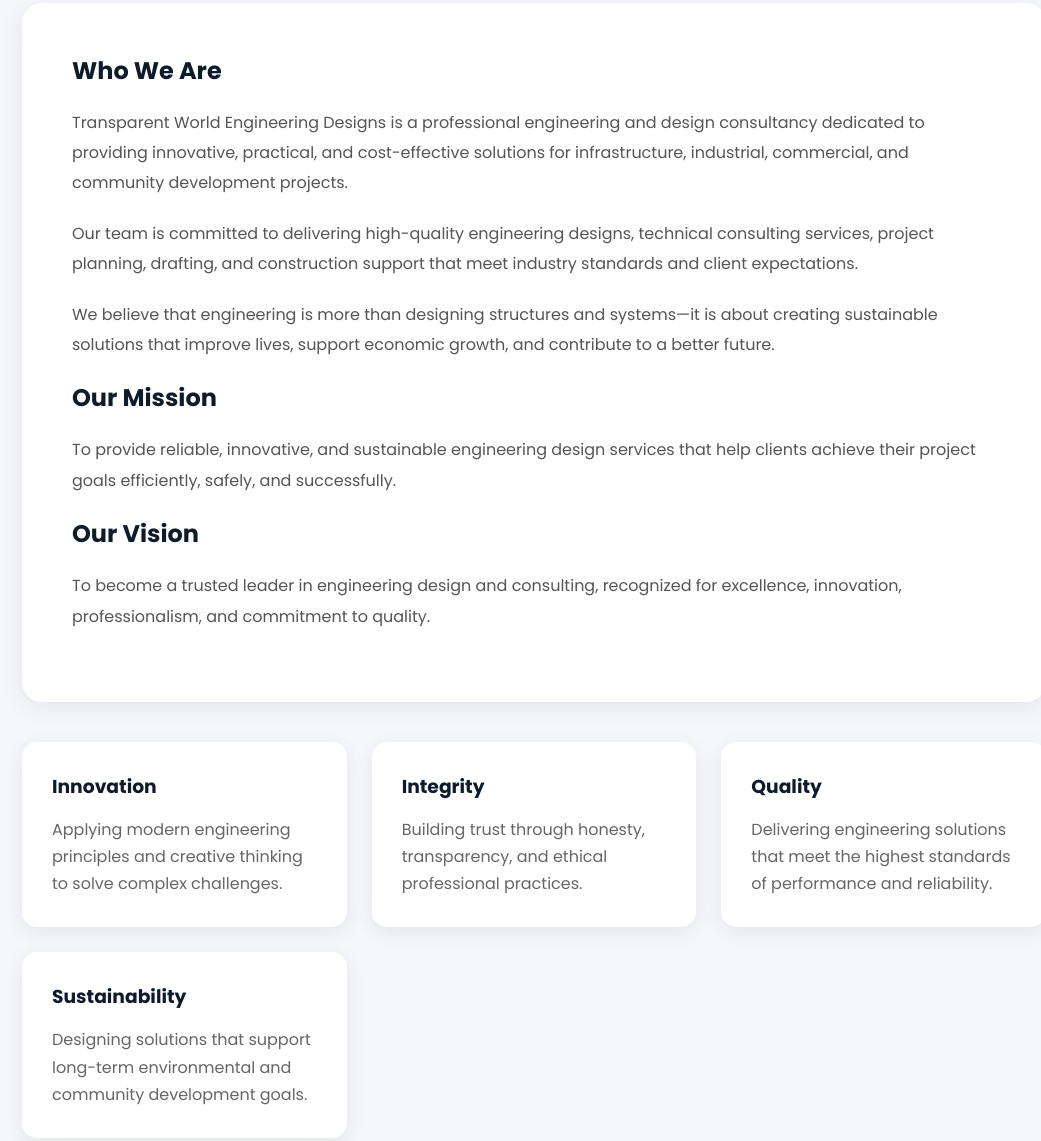
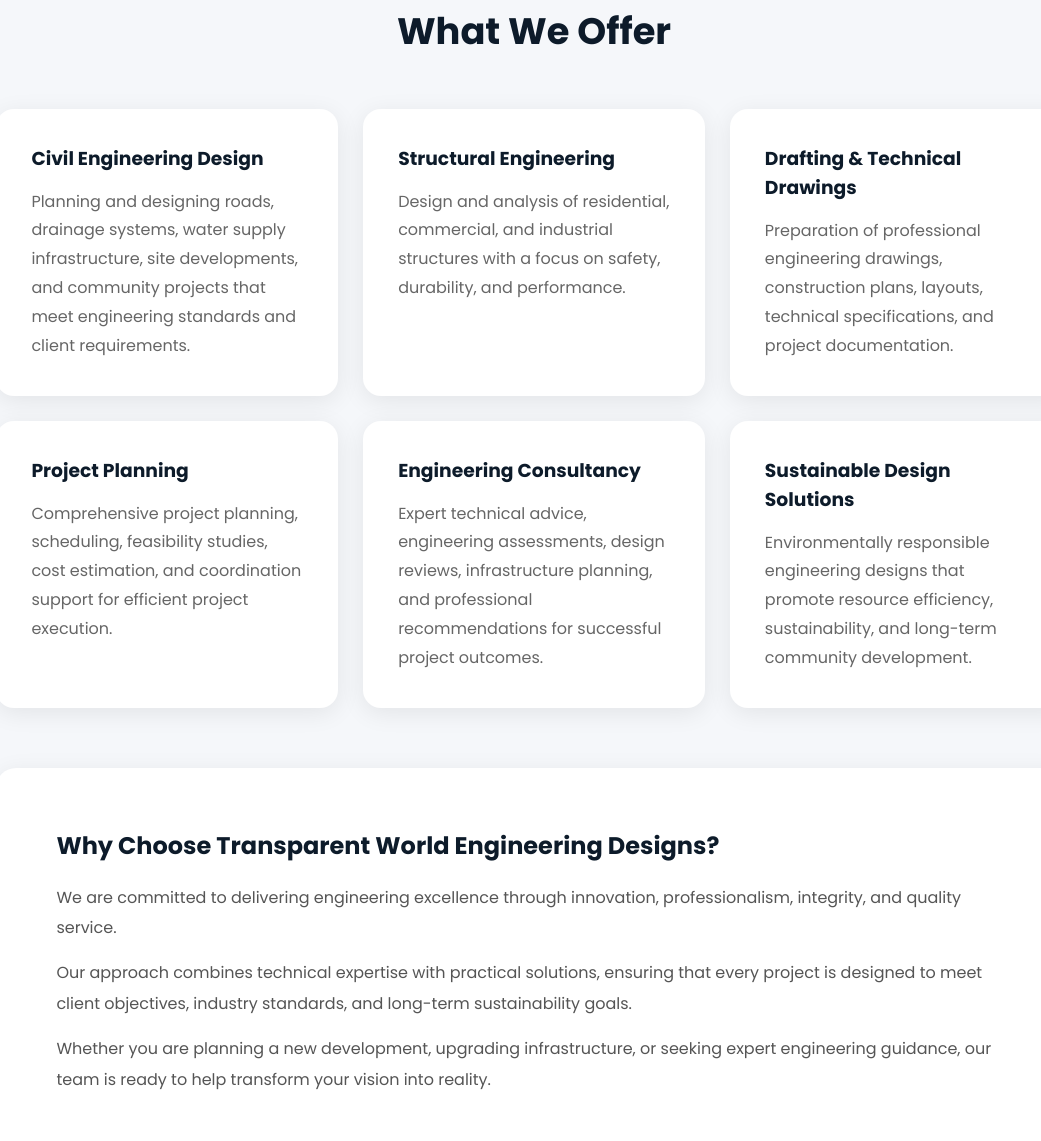
Before and after one commit to transparentworldprinting-afk/Transparent_World_Design, a plain HTML site: page services.html in a window 1280 px wide. Shown: the part 552-1693 px from the top of the page, without its empty margins (106-1147 px from the left). Drawn offline with Linux system fonts and the light colour scheme.

Commit message:
Update services.html

```diff
--- a/services.html
+++ b/services.html
@@ -3,7 +3,7 @@
 <head>
 <meta charset="UTF-8">
 <meta name="viewport" content="width=device-width, initial-scale=1.0">
-<title>About Us | Transparent World Engineering Designs</title>
+<title>Services | Transparent World Engineering Designs</title>
 
 <link href="https://fonts.googleapis.com/css2?family=Poppins:wght@300;400;500;600;700&display=swap" rel="stylesheet">
 
@@ -78,73 +78,89 @@
 }
 
 /* HERO */
-.about-hero{
+.services-hero{
     background:linear-gradient(rgba(13,27,42,.85),
     rgba(13,27,42,.85)),
-    url("about-bg.jpg") center/cover;
+    url("services-bg.jpg") center/cover;
     padding:120px 20px;
     text-align:center;
 }
 
-.about-hero h1{
+.services-hero h1{
     color:white;
     font-size:3rem;
     margin-bottom:15px;
 }
 
-.about-hero p{
+.services-hero p{
     color:#ddd;
     max-width:800px;
     margin:auto;
     line-height:1.8;
 }
 
-/* CONTENT */
+/* SECTION */
 .section{
-    padding:80px 10%;
+    padding:80px 8%;
 }
 
-.content-box{
+.section-title{
+    text-align:center;
+    margin-bottom:50px;
+}
+
+.section-title h2{
+    color:#0d1b2a;
+    font-size:2.3rem;
+}
+
+/* SERVICE CARDS */
+.services-grid{
+    display:grid;
+    grid-template-columns:repeat(auto-fit,minmax(300px,1fr));
+    gap:25px;
+}
+
+.service-card{
     background:white;
-    padding:50px;
+    padding:35px;
+    border-radius:18px;
+    box-shadow:0 5px 25px rgba(0,0,0,.08);
+    transition:.3s;
+}
+
+.service-card:hover{
+    transform:translateY(-8px);
+}
+
+.service-card h3{
+    color:#0d1b2a;
+    margin-bottom:15px;
+}
+
+.service-card p{
+    color:#666;
+    line-height:1.8;
+}
+
+/* WHY CHOOSE US */
+.why-us{
+    background:white;
+    padding:60px;
     border-radius:20px;
     box-shadow:0 5px 25px rgba(0,0,0,.08);
+    margin-top:60px;
 }
 
-.content-box h2{
+.why-us h2{
     color:#0d1b2a;
     margin-bottom:20px;
 }
 
-.content-box p{
+.why-us p{
     line-height:1.9;
     color:#555;
-    margin-bottom:20px;
-}
-
-/* VALUES */
-.values{
-    display:grid;
-    grid-template-columns:repeat(auto-fit,minmax(250px,1fr));
-    gap:25px;
-    margin-top:40px;
-}
-
-.value-card{
-    background:#ffffff;
-    padding:30px;
-    border-radius:15px;
-    box-shadow:0 5px 20px rgba(0,0,0,.08);
-}
-
-.value-card h3{
-    color:#0d1b2a;
     margin-bottom:15px;
-}
-
-.value-card p{
-    color:#666;
-    line-height:1.7;
 }
 
 /* FOOTER */
@@ -190,11 +206,11 @@
     font-size:.9rem;
 }
 
-.about-hero h1{
+.services-hero h1{
     font-size:2.2rem;
 }
 
-.content-box{
+.why-us{
     padding:30px;
 }
 }
@@ -225,100 +241,107 @@
 
 </header>
 
-<section class="about-hero">
-    <h1>About Us</h1>
+<section class="services-hero">
+    <h1>Our Services</h1>
     <p>
-        Delivering innovative engineering solutions through excellence,
-        integrity, creativity, and professional expertise.
+        Providing innovative engineering solutions, technical expertise,
+        and professional consultancy services to support sustainable
+        development and successful project delivery.
     </p>
 </section>
 
 <section class="section">
 
-<div class="content-box">
+<div class="section-title">
+    <h2>What We Offer</h2>
+</div>
 
-<h2>Who We Are</h2>
+<div class="services-grid">
 
-<p>
-Transparent World Engineering Designs is a professional engineering and
-design consultancy dedicated to providing innovative, practical, and
-cost-effective solutions for infrastructure, industrial, commercial,
-and community development projects.
-</p>
+    <div class="service-card">
+        <h3>Civil Engineering Design</h3>
+        <p>
+            Planning and designing roads, drainage systems, water supply
+            infrastructure, site developments, and community projects that
+            meet engineering standards and client requirements.
+        </p>
+    </div>
 
-<p>
-Our team is committed to delivering high-quality engineering designs,
-technical consulting services, project planning, drafting, and
-construction support that meet industry standards and client
-expectations.
-</p>
+    <div class="service-card">
+        <h3>Structural Engineering</h3>
+        <p>
+            Design and analysis of residential, commercial, and industrial
+            structures with a focus on safety, durability, and performance.
+        </p>
+    </div>
 
-<p>
-We believe that engineering is more than designing structures and
-systems—it is about creating sustainable solutions that improve lives,
-support economic growth, and contribute to a better future.
-</p>
+    <div class="service-card">
+        <h3>Drafting & Technical Drawings</h3>
+        <p>
+            Preparation of professional engineering drawings, construction
+            plans, layouts, technical specifications, and project
+            documentation.
+        </p>
+    </div>
 
-<h2>Our Mission</h2>
+    <div class="service-card">
+        <h3>Project Planning</h3>
+        <p>
+            Comprehensive project planning, scheduling, feasibility studies,
+            cost estimation, and coordination support for efficient project
+            execution.
+        </p>
+    </div>
 
-<p>
-To provide reliable, innovative, and sustainable engineering design
-services that help clients achieve their project goals efficiently,
-safely, and successfully.
-</p>
+    <div class="service-card">
+        <h3>Engineering Consultancy</h3>
+        <p>
+            Expert technical advice, engineering assessments, design reviews,
+            infrastructure planning, and professional recommendations for
+            successful project outcomes.
+        </p>
+    </div>
 
-<h2>Our Vision</h2>
-
-<p>
-To become a trusted leader in engineering design and consulting,
-recognized for excellence, innovation, professionalism, and commitment
-to quality.
-</p>
+    <div class="service-card">
+        <h3>Sustainable Design Solutions</h3>
+        <p>
+            Environmentally responsible engineering designs that promote
+            resource efficiency, sustainability, and long-term community
+            development.
+        </p>
+    </div>
 
 </div>
 
-<div class="values">
+<div class="why-us">
 
-<div class="value-card">
-<h3>Innovation</h3>
-<p>
-Applying modern engineering principles and creative thinking to solve
-complex challenges.
-</p>
-</div>
+    <h2>Why Choose Transparent World Engineering Designs?</h2>
 
-<div class="value-card">
-<h3>Integrity</h3>
-<p>
-Building trust through honesty, transparency, and ethical professional
-practices.
-</p>
-</div>
+    <p>
+        We are committed to delivering engineering excellence through
+        innovation, professionalism, integrity, and quality service.
+    </p>
 
-<div class="value-card">
-<h3>Quality</h3>
-<p>
-Delivering engineering solutions that meet the highest standards of
-performance and reliability.
-</p>
-</div>
+    <p>
+        Our approach combines technical expertise with practical solutions,
+        ensuring that every project is designed to meet client objectives,
+        industry standards, and long-term sustainability goals.
+    </p>
 
-<div class="value-card">
-<h3>Sustainability</h3>
-<p>
-Designing solutions that support long-term environmental and community
-development goals.
-</p>
-</div>
+    <p>
+        Whether you are planning a new development, upgrading infrastructure,
+        or seeking expert engineering guidance, our team is ready to help
+        transform your vision into reality.
+    </p>
 
 </div>
 
 </section>
 
 <footer>
-<p>
-© 2026 Transparent World Engineering Designs. All Rights Reserved.
-</p>
+    <p>
+        © 2026 Transparent World Engineering Designs. All Rights Reserved.
+    </p>
 </footer>
 
 <script>
```
